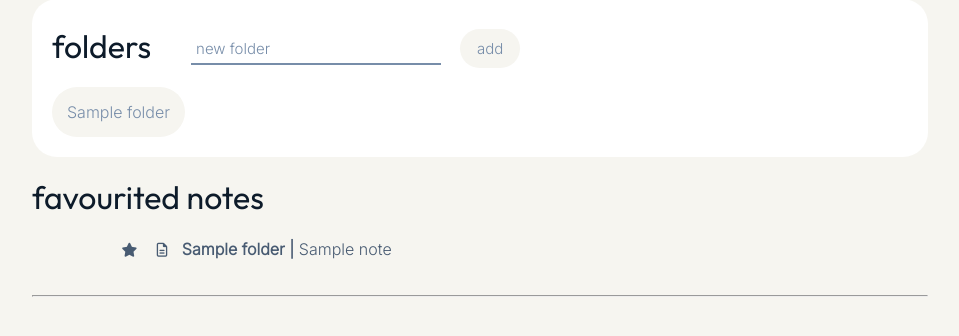
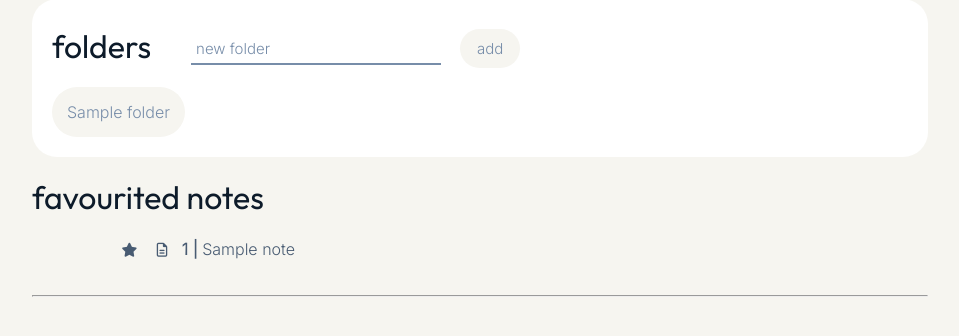
Before and after one commit to angchn/easy-e, a Flask app: page /notes in a window 1280 px wide. Shown: the part 294-630 px from the top of the page, without its empty margins (160-1119 px from the left). Run offline with Flask 2, Linux system fonts and the light colour scheme; a user stored in the database is signed in; tables that the repository leaves empty hold one stand-in row (values such as "Sample post"); some libraries are stand-ins or nearby versions.

Commit message:
notes styling

```diff
--- a/main.py
+++ b/main.py
@@ -96,6 +96,7 @@ def notes():
 @login_required
 def note(id):
     notes = db.session.query(models.Notes).filter_by(user=current_user.id, id=id)
+    folder = db.session.query(models.Notes).filter_by()
     return render_template("note.html", name=current_user.name, notes=notes)
 
 
--- a/static/styles.css
+++ b/static/styles.css
@@ -584,6 +584,10 @@ input:focus {
     display: inline-block;
 }
 
+.dashboard_subheadings em {
+    color: #485b72;
+}
+
 .todo {
     background-color: white;
     border-radius: 25px;
--- a/templates/note.html
+++ b/templates/note.html
@@ -10,8 +10,9 @@
     <div class="notes_header">
         <h1 class="welcome">note</h1>
         <h1 class="welcome_name">{{ note.name }}</h1>
+        <h3 class="dashboard_subheadings"><em>{{ note.folder }}</em></h3>
     </div>
-            {{ note.content }}
+            <code>{{ note.content }}</code>
 </div>
 {% endfor %}
 {% endblock %}
--- a/templates/notes.html
+++ b/templates/notes.html
@@ -24,29 +24,25 @@
         <div class="notes_sections">
             <h1 class="dashboard_subheadings">favourited notes</h1>
             {% for note in favourite_notes %}
-            {% for folder in folders %}
                     <div class="notes_list">
                         <li class="notes_list_item">
-                            <span class="favourite_icon"><a href="/favourite_note/{{ note.id }}"><i class="fa-solid fa-star"></i></a></span>
+                            <span class="favourite_icon"><a href="/unfavourite_note/{{ note.id }}"><i class="fa-solid fa-star"></i></a></span>
                             <span class="notes_icon"><i class="fa-regular fa-file-lines"></i></span>
-                            <a href="/note/{{ note.id }}"><span class="notes_list_folder">{{ folder.name }} |</span> {{ note.name }}</a>
+                            <a href="/note/{{ note.id }}"><span class="notes_list_folder">{{ note.folder }} |</span> {{ note.name }}</a>
                         </li>
                     </div>
-            {% endfor %}
             {% endfor %}
         </div>
         <br><hr><br>
         <div class="notes_sections">
             {% for note in other_notes %}
-            {% for folder in folders %}
                     <div class="notes_list">
                         <li class="notes_list_item">
                             <span class="favourite_icon"><a href="/favourite_note/{{ note.id }}"><i class="fa-regular fa-star"></i></a></span>
                             <span class="notes_icon"><i class="fa-regular fa-file-lines"></i></span>
-                            <a href="/note/{{ note.id }}"><span class="notes_list_folder">{{ folder.name }} |</span> {{ note.name }}</a>
+                            <a href="/note/{{ note.id }}"><span class="notes_list_folder">{{ note.folder }} |</span> {{ note.name }}</a>
                         </li>
                     </div>
-            {% endfor %}
             {% endfor %}
         </div>
     </div>
```
Also changed, not shown: student.db.
